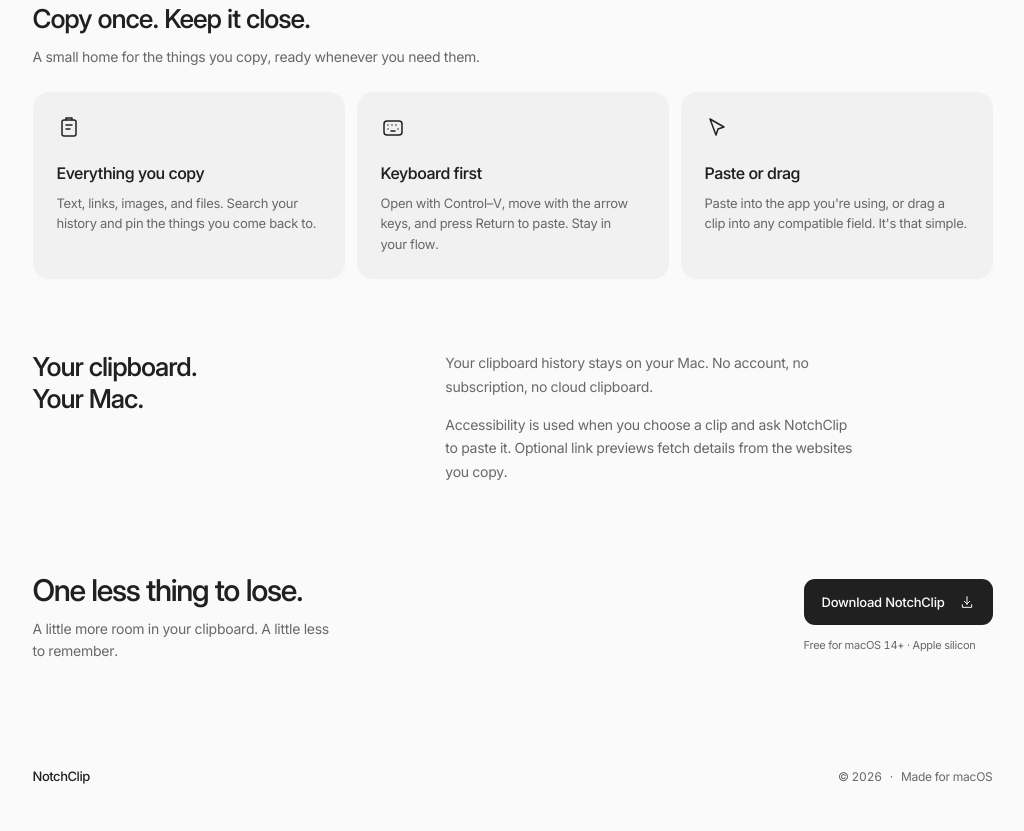
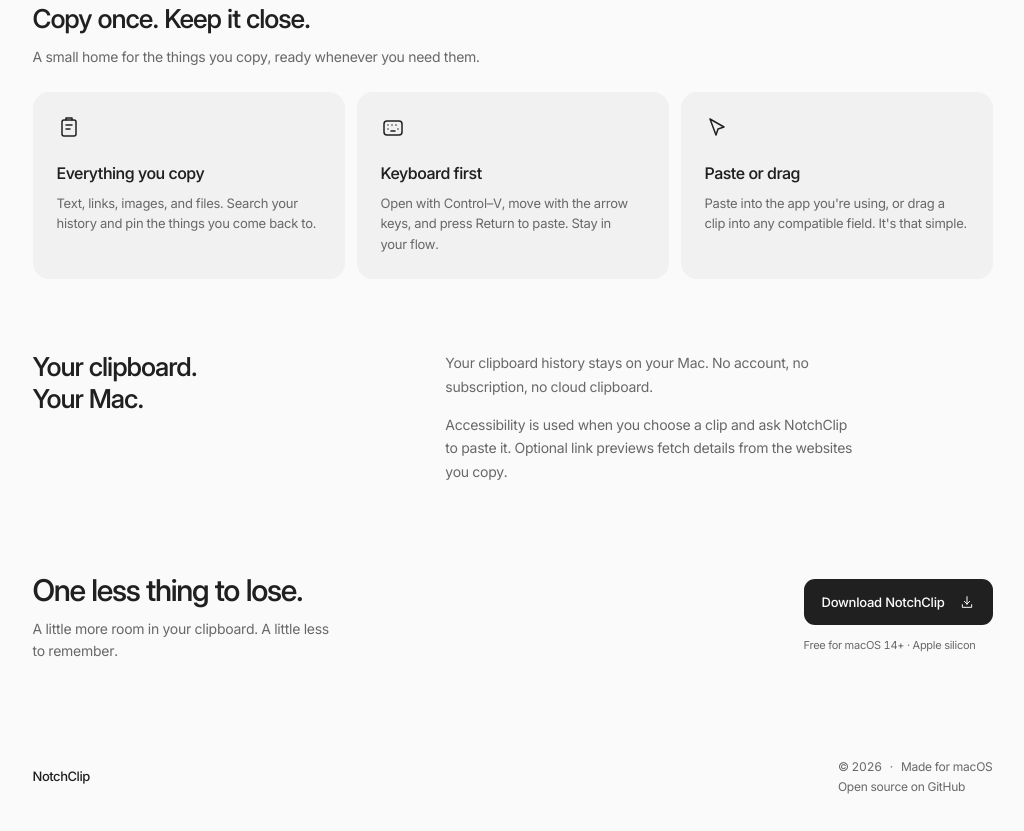
Before and after one commit to Anoop-design/NotchClip, a website with bundled scripts: page website/public/index.html in a window 1280 px wide. Shown: the part 1233-2064 px from the top of the page, without its empty margins (120-1144 px from the left). Built offline with nearby package versions, Linux system fonts and the light colour scheme.

Commit message:
Add small open-source GitHub link to website footer

```diff
--- a/website/public/index.html
+++ b/website/public/index.html
@@ -102,7 +102,7 @@
   </main>
   <footer class="footer shell">
     <a class="brand brand-small" href="/">NotchClip</a>
-    <p>© 2026 <span aria-hidden="true">·</span> Made for macOS</p>
+    <p>© 2026 <span aria-hidden="true">·</span> Made for macOS<br><a href="https://github.com/Anoop-design/NotchClip">Open source on GitHub</a></p>
   </footer>
 </body>
 </html>
```
